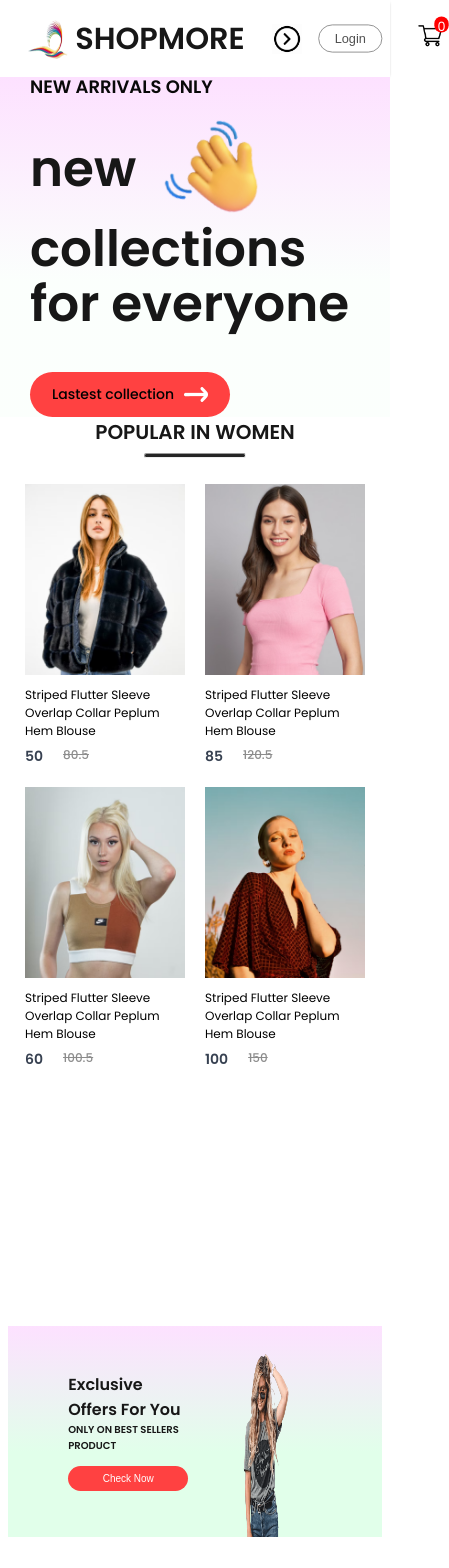
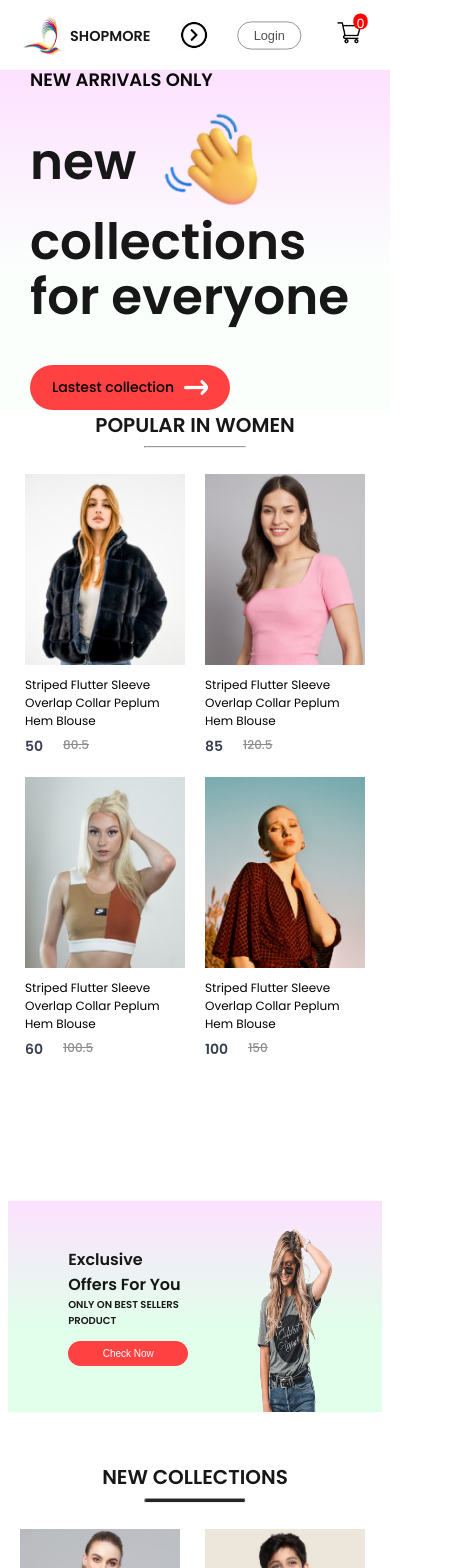
Before and after one commit to saraphina1/E-commerce-Website, a React (Vite) app: page / in a window 390 px wide. Shown: the top 1568 px of the page, 449 px wide, since content can reach past the window. Built offline with nearby package versions, Linux system fonts and the light colour scheme.

Commit message:
more work on responsivness

```diff
--- a/src/Styles/CartItems.css
+++ b/src/Styles/CartItems.css
@@ -104,7 +104,11 @@
     gap: 10px;
 
   }
+
   .cartFormat{
     display: grid;
   }
+  .cartitems{
+    margin: 30px 20px;
+  }
 }
--- a/src/Styles/Footer.css
+++ b/src/Styles/Footer.css
@@ -5,7 +5,7 @@
   }
      .container {
     position: relative;
-    min-height: 70vh;
+    min-height: 40vh;
   }
 .footer{
 
@@ -102,4 +102,5 @@
     .footerCopyright{
         font-size: 13px;
     }
+
 }
--- a/src/Styles/Navbar.css
+++ b/src/Styles/Navbar.css
@@ -95,6 +95,9 @@
         gap: 25px;
         font-size: 14px;
     }
+    .navLogo p{
+        font-size: 24px;
+    }
     .NavLoginCart button{
         width: 80px;
         height: 35px;
@@ -117,6 +120,9 @@
         width: 30px;
         rotate: -90deg;
         transition: 0.5s;
+    }
+    .navLogo p{
+        font-size: 20px;
     }
     .navMenu{
         display: none;
@@ -144,6 +150,9 @@
     .navLogo{
         transform: scale(0.8);
     }
+    .navLogo p{
+        font-size: 18px;
+    }
     .navMenu{
         height: 70px;
         top: 50px;
--- a/src/Styles/Offers.css
+++ b/src/Styles/Offers.css
@@ -5,6 +5,7 @@
   margin: auto;
   padding: 0px 140px;
   margin-bottom: 150px;
+  margin-top: 80px;
   background: linear-gradient(180deg, #fde1ff 0%, #e1ffea 60%);
 }
 .offersLeft {
@@ -46,6 +47,7 @@
   .offers {
     padding: 0px 80px;
     margin-bottom: 120px;
+    margin-top: 0px;
   }
   .offersLeft h1 {
     font-size: 40px;
@@ -53,8 +55,8 @@
   .offersLeft p {
     font-size: 18px;
   }
-  .offersRight img {
-    width: 300px;
+   .offersRight img {
+    width: 500px;
   }
   .offersLeft button{
     width:220px;
@@ -71,6 +73,7 @@
       padding: 0px 60px;
       margin-bottom: 80px;
       height: 40vh ;
+      margin-top: 0px;
     }
     .offersLeft h1 {
       font-size: 30px;
@@ -78,9 +81,9 @@
     .offersLeft p {
       font-size: 16px;
     }
-    .offersRight img {
-      width: 200px;
-    }
+    /* .offersRight img {
+      width: 300px;
+    } */
     .offersLeft button{
       width:160px;
       height: 40px;
@@ -93,7 +96,8 @@
 
   @media (max-width: 800px) {
     .offers {
-      margin-bottom: 60px;
+      margin-bottom: 100px;
+      margin-top: 0px;
 
     }
     .offersLeft h1 {
@@ -103,7 +107,7 @@
       font-size: 13px;
     }
     .offersRight img {
-      width: 180px;
+      width: 300px;
     }
     .offersLeft button{
       width:140px;
@@ -117,6 +121,7 @@
     .offers {
         height: 25vh;
       margin-bottom: 50px;
+      margin-top: 0px;
 
     }
     .offersLeft h1 {
@@ -126,7 +131,7 @@
       font-size: 10px;
     }
     .offersRight img {
-      width: 120px;
+      width: 200px;
     }
     .offersLeft button{
       width:120px;
--- a/src/Styles/Popular.css
+++ b/src/Styles/Popular.css
@@ -3,7 +3,8 @@
     flex-direction: column;
     align-items: center;
     gap: 10px;
-    margin-bottom: 150px;
+
+
 }
 .popular h1{
     color: #171717;
@@ -61,6 +62,8 @@
     .popular{
         height: 50vh;
         gap: 6px;
+        padding-bottom: 50px;
+
     }
     .popular h1{
         font-size: 20px;
@@ -75,7 +78,8 @@
 }
 @media(max-width:500px){
     .popular{
-        height: 90vh;
+        height: 70vh;
+        padding-bottom: 200px;
     }
     .popularItems{
         display: grid;
```
